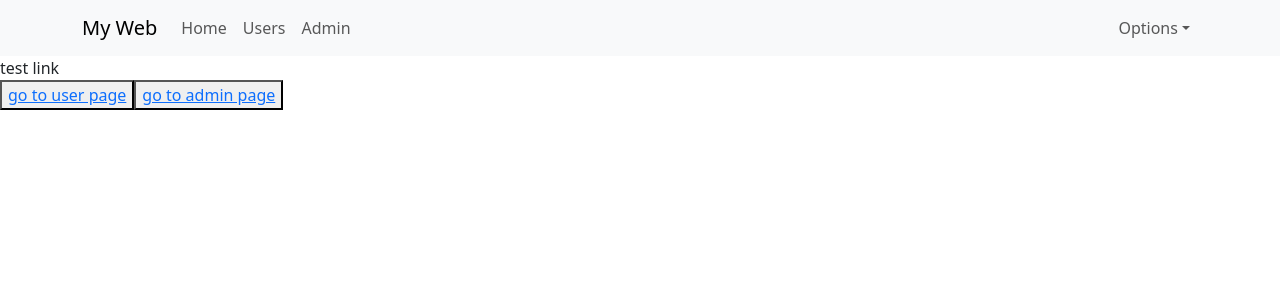
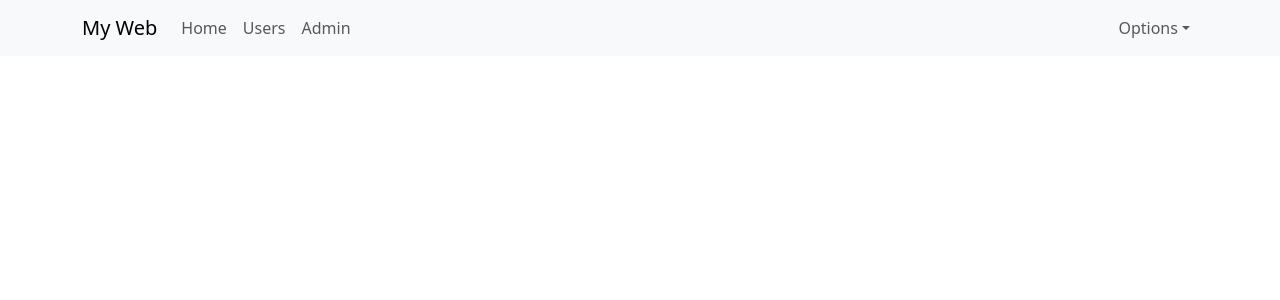
Before and after one commit to lqviet27/student-management-fe, a React (Create React App) app: page / in a window 1280 px wide. Shown: the top 300 px of the page. Built offline with nearby package versions, Linux system fonts and the light colour scheme.

Commit message:
Nested Routes

```diff
--- a/src/App.js
+++ b/src/App.js
@@ -1,20 +1,18 @@
 import './App.scss';
 import Header from './components/Header/Header';
-import { Link } from 'react-router-dom';
+import {Outlet} from 'react-router-dom';
 
 function App() {
   return (
     <div className="app-container">
-      <Header/>
-      <div>
-        test link
-        <div>
-          <button>
-            <Link to="/users">go to user page</Link>
-          </button>
-          <button>
-            <Link to="/admin">go to admin page</Link>
-          </button>
+      <div className='header-container'>
+        <Header/>
+      </div>
+      <div className='main-container'>
+        <div className='sidenav-container'>
+        </div>
+        <div className='app-container'>
+          <Outlet/>
         </div>
       </div>
     </div>
--- a/src/index.js
+++ b/src/index.js
@@ -12,9 +12,10 @@
   // <React.StrictMode>
     <BrowserRouter>
       <Routes>
-        <Route path="/" element={<App />} />
-        <Route path="/users" element={<User />} />
-        <Route path="/admins" element={<Admin />} />
+        <Route path="/" element={<App />}>
+          <Route path="/users" element={<User />} />
+          <Route path="/admins" element={<Admin />} />
+        </Route>
       </Routes>
     </BrowserRouter>
   // </React.StrictMode>
```
